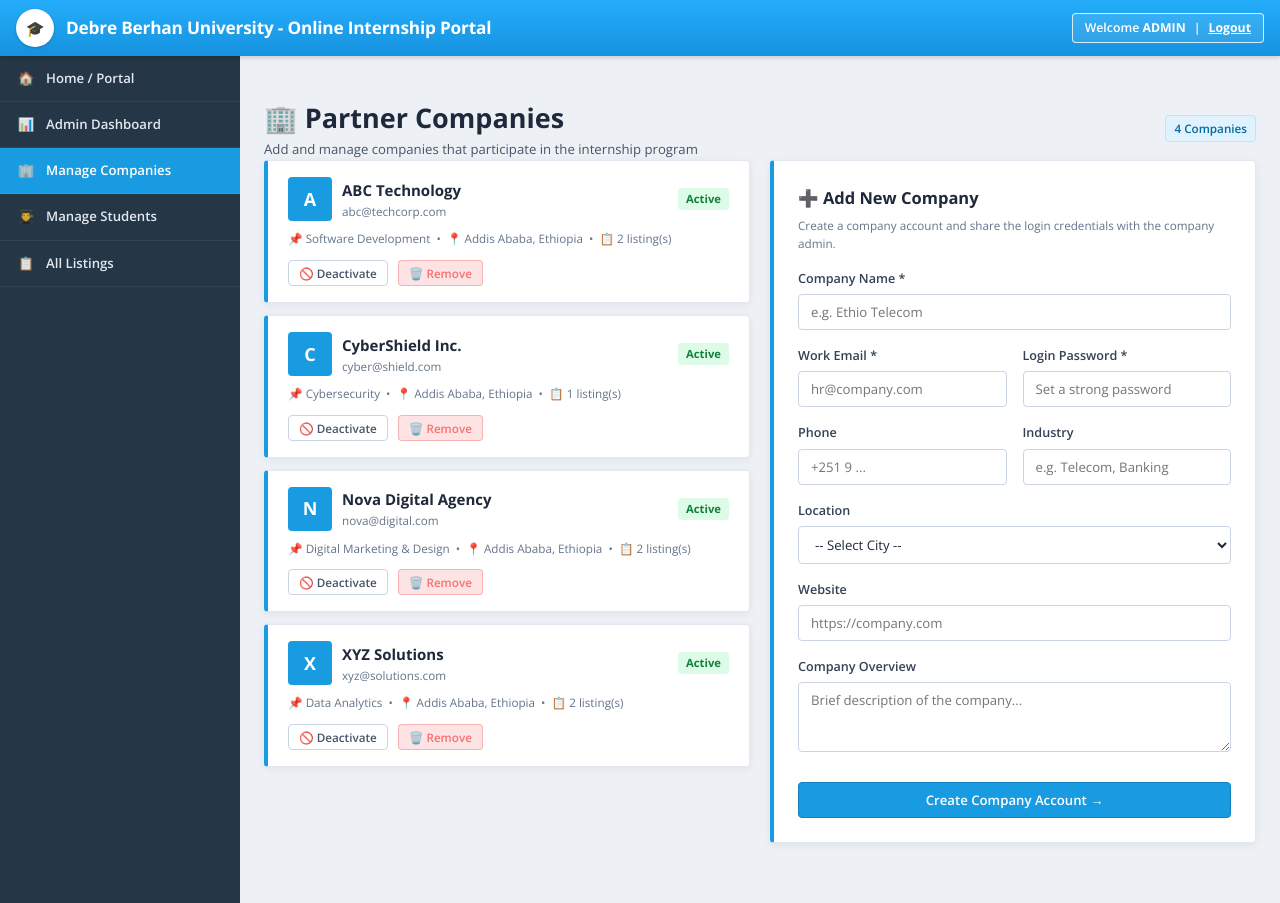
After one commit to Ruhama27/internship-portal, a Flask app: page /admin/companies in a window 1280 px wide. The commit adds this page. Run offline with Flask 3, Linux system fonts and the light colour scheme; a user stored in the database is signed in.

Commit message:
feat: three-role system - university admin manages companies, remove self-registration, fix errors

```diff
--- a/app.py
+++ b/app.py
@@ -22,7 +22,7 @@ def create_app():
 
     @login_manager.user_loader
     def load_user(user_id):
-        return User.query.get(int(user_id))
+        return db.session.get(User, int(user_id))
 
     # Register blueprints
     from routes.auth        import auth_bp
--- a/models.py
+++ b/models.py
@@ -181,7 +181,6 @@ class Application(db.Model):
     cover_letter = db.Column(db.Text)
     status       = db.Column(db.String(30), default='pending')
     # pending / interview / accepted / rejected
-    match_score  = db.Column(db.Float)
     applied_at   = db.Column(db.DateTime, default=datetime.utcnow)
     updated_at   = db.Column(db.DateTime, default=datetime.utcnow, onupdate=datetime.utcnow)
 
--- a/routes/admin.py
+++ b/routes/admin.py
@@ -5,50 +5,152 @@ from models import db, User, StudentProfile, CompanyProfile, Internship, Applica
 admin_bp = Blueprint('admin', __name__)
 
 
+# ─── Dashboard ────────────────────────────────────────────────────────────────
+
 @admin_bp.route('/dashboard')
 @admin_required
 def dashboard():
     stats = {
-        'students':     StudentProfile.query.count(),
-        'companies':    CompanyProfile.query.count(),
-        'internships':  Internship.query.count(),
+        'students':           StudentProfile.query.count(),
+        'companies':          CompanyProfile.query.count(),
+        'internships':        Internship.query.count(),
         'active_internships': Internship.query.filter_by(is_active=True).count(),
-        'applications': Application.query.count(),
-        'accepted':     Application.query.filter_by(status='accepted').count(),
-        'users':        User.query.count(),
+        'applications':       Application.query.count(),
+        'pending':            Application.query.filter_by(status='pending').count(),
+        'accepted':           Application.query.filter_by(status='accepted').count(),
     }
     recent_apps = (Application.query
                    .order_by(Application.applied_at.desc())
-                   .limit(10).all())
+                   .limit(8).all())
     recent_internships = (Internship.query
                           .order_by(Internship.created_at.desc())
-                          .limit(10).all())
+                          .limit(8).all())
     return render_template('admin/dashboard.html',
                            stats=stats,
                            recent_apps=recent_apps,
                            recent_internships=recent_internships)
 
 
-@admin_bp.route('/users')
+# ─── Company Management ───────────────────────────────────────────────────────
+
+@admin_bp.route('/companies')
 @admin_required
-def users():
-    all_users = User.query.order_by(User.created_at.desc()).all()
-    return render_template('admin/users.html', users=all_users)
+def companies():
+    """List all companies and the Add Company form."""
+    all_companies = (CompanyProfile.query
+                     .join(User, User.id == CompanyProfile.user_id)
+                     .order_by(CompanyProfile.company_name)
+                     .all())
+    return render_template('admin/companies.html', companies=all_companies)
 
 
-@admin_bp.route('/user/<int:user_id>/toggle', methods=['POST'])
+@admin_bp.route('/companies/add', methods=['POST'])
 @admin_required
-def toggle_user(user_id):
-    user = User.query.get_or_404(user_id)
+def add_company():
+    """University admin creates a new company account."""
+    company_name  = request.form.get('company_name', '').strip()
+    work_email    = request.form.get('work_email', '').strip().lower()
+    password      = request.form.get('password', '').strip()
+    phone         = request.form.get('phone', '').strip()
+    website       = request.form.get('website', '').strip()
+    location      = request.form.get('location', '').strip()
+    industry      = request.form.get('industry', '').strip()
+    description   = request.form.get('description', '').strip()
+
+    if not company_name or not work_email or not password:
+        flash('Company name, work email and password are required.', 'danger')
+        return redirect(url_for('admin.companies'))
+
+    if User.query.filter_by(email=work_email).first():
+        flash(f'Email "{work_email}" is already registered in the system.', 'danger')
+        return redirect(url_for('admin.companies'))
+
+    user = User(email=work_email, role='company')
+    user.set_password(password)
+    db.session.add(user)
+    db.session.flush()
+
+    profile = CompanyProfile(
+        user_id      = user.id,
+        company_name = company_name,
+        phone        = phone,
+        website      = website,
+        location     = location,
+        industry     = industry,
+        description  = description,
+        contact_email= work_email,
+    )
+    db.session.add(profile)
+    db.session.commit()
+    flash(f'Company "{company_name}" has been added. They can now log in with {work_email}.', 'success')
+    return redirect(url_for('admin.companies'))
+
+
+@admin_bp.route('/companies/<int:company_id>/toggle', methods=['POST'])
+@admin_required
+def toggle_company(company_id):
+    """Activate or deactivate a company account."""
+    profile = CompanyProfile.query.get_or_404(company_id)
+    user = profile.user
     user.is_active = not user.is_active
     db.session.commit()
     status = 'activated' if user.is_active else 'deactivated'
-    flash(f'User {user.email} has been {status}.', 'info')
-    return redirect(url_for('admin.users'))
+    flash(f'Company "{profile.company_name}" has been {status}.', 'info')
+    return redirect(url_for('admin.companies'))
 
+
+@admin_bp.route('/companies/<int:company_id>/remove', methods=['POST'])
+@admin_required
+def remove_company(company_id):
+    """Permanently remove a company and all their data."""
+    profile = CompanyProfile.query.get_or_404(company_id)
+    company_name = profile.company_name
+    user = profile.user
+    # Cascades will delete profile + internships + applications
+    db.session.delete(user)
+    db.session.commit()
+    flash(f'Company "{company_name}" and all their data have been permanently removed.', 'warning')
+    return redirect(url_for('admin.companies'))
+
+
+# ─── Student Management ───────────────────────────────────────────────────────
+
+@admin_bp.route('/students')
+@admin_required
+def students():
+    """List all students."""
+    all_students = (StudentProfile.query
+                    .join(User, User.id == StudentProfile.user_id)
+                    .order_by(StudentProfile.full_name)
+                    .all())
+    return render_template('admin/students.html', students=all_students)
+
+
+@admin_bp.route('/students/<int:student_id>/toggle', methods=['POST'])
+@admin_required
+def toggle_student(student_id):
+    """Activate or deactivate a student account."""
+    profile = StudentProfile.query.get_or_404(student_id)
+    user = profile.user
+    user.is_active = not user.is_active
+    db.session.commit()
+    status = 'activated' if user.is_active else 'deactivated'
+    flash(f'Student "{profile.full_name or user.email}" has been {status}.', 'info')
+    return redirect(url_for('admin.students'))
+
+
+# ─── Internships Overview ─────────────────────────────────────────────────────
 
 @admin_bp.route('/internships')
 @admin_required
 def internships():
     all_internships = Internship.query.order_by(Internship.created_at.desc()).all()
     return render_template('admin/internships.html', internships=all_internships)
+
+
+# ─── Users (legacy redirect) ──────────────────────────────────────────────────
+
+@admin_bp.route('/users')
+@admin_required
+def users():
+    return redirect(url_for('admin.students'))
--- a/routes/company.py
+++ b/routes/company.py
@@ -3,7 +3,6 @@ from flask import (Blueprint, render_template, redirect, url_for,
 from flask_login import current_user
 from decorators import company_required
 from models import db, Internship, Skill, Interest, Application, StudentProfile
-from matching import compute_match
 
 company_bp = Blueprint('company', __name__)
 
@@ -195,7 +194,7 @@ def applicants(internship_id):
     internship = Internship.query.filter_by(id=internship_id, company_id=company.id).first_or_404()
     apps = (Application.query
             .filter_by(internship_id=internship_id)
-            .order_by(Application.match_score.desc())
+            .order_by(Application.applied_at.desc())
             .all())
     return render_template('company/applicants.html',
                            company=company,
--- /dev/null
+++ b/templates/admin/companies.html
@@ -0,0 +1,145 @@
+{% extends 'base.html' %}
+{% block title %}Manage Companies — DBU Internship Portal{% endblock %}
+
+{% block content %}
+<div class="container section-sm">
+
+  <div class="page-header flex-between">
+    <div>
+      <h2>🏢 Partner Companies</h2>
+      <p class="text-sm">Add and manage companies that participate in the internship program</p>
+    </div>
+    <span class="tag primary">{{ companies|length }} Companies</span>
+  </div>
+
+  <div class="grid-2 gap-4" style="align-items: start;">
+
+    <!-- ── Company List ─────────────────────────────────────────── -->
+    <div>
+      {% if companies %}
+        {% for company in companies %}
+          <div class="card mb-3" style="padding: 16px 20px;">
+            <div class="flex-between mb-2">
+              <div class="flex-gap">
+                <div class="company-logo" style="width:44px;height:44px;font-size:1.2rem;">
+                  {{ company.company_name[0] if company.company_name else '?' }}
+                </div>
+                <div>
+                  <div class="font-bold">{{ company.company_name }}</div>
+                  <div class="text-xs text-muted">{{ company.user.email }}</div>
+                </div>
+              </div>
+              {% if company.user.is_active %}
+                <span class="status-badge status-accepted">Active</span>
+              {% else %}
+                <span class="status-badge status-rejected">Inactive</span>
+              {% endif %}
+            </div>
+
+            <div class="text-xs text-muted mb-3">
+              {% if company.industry %}📌 {{ company.industry }}{% endif %}
+              {% if company.location %} &nbsp;•&nbsp; 📍 {{ company.location }}{% endif %}
+              &nbsp;•&nbsp; 📋 {{ company.internships|length }} listing(s)
+            </div>
+
+            <div class="flex-gap">
+              <!-- Toggle Active/Inactive -->
+              <form method="POST" action="{{ url_for('admin.toggle_company', company_id=company.id) }}" style="margin:0;">
+                {% if company.user.is_active %}
+                  <button type="submit" class="btn btn-ghost btn-sm" onclick="return confirm('Deactivate {{ company.company_name }}? They will not be able to log in.')">
+                    🚫 Deactivate
+                  </button>
+                {% else %}
+                  <button type="submit" class="btn btn-outline btn-sm">
+                    ✅ Activate
+                  </button>
+                {% endif %}
+              </form>
+
+              <!-- Remove Company -->
+              <form method="POST" action="{{ url_for('admin.remove_company', company_id=company.id) }}" style="margin:0;">
+                <button type="submit" class="btn btn-sm" style="background: rgba(239,68,68,0.15); color: #f87171; border: 1px solid rgba(239,68,68,0.3);"
+                  onclick="return confirm('Permanently remove {{ company.company_name }} and ALL their internship listings? This cannot be undone.')">
+                  🗑️ Remove
+                </button>
+              </form>
+            </div>
+          </div>
+        {% endfor %}
+      {% else %}
+        <div class="empty-state">
+          <div class="empty-icon">🏢</div>
+          <h3 class="empty-title">No companies yet</h3>
+          <p class="empty-desc">Use the form to add the first partner company.</p>
+        </div>
+      {% endif %}
+    </div>
+
+    <!-- ── Add Company Form ────────────────────────────────────── -->
+    <div class="card card-glow" style="position: sticky; top: 20px;">
+      <h3 class="card-title mb-1">➕ Add New Company</h3>
+      <p class="text-xs text-muted mb-4">Create a company account and share the login credentials with the company admin.</p>
+
+      <form method="POST" action="{{ url_for('admin.add_company') }}">
+
+        <div class="form-group">
+          <label class="form-label">Company Name <span style="color:var(--color-danger)">*</span></label>
+          <input type="text" name="company_name" class="form-control" placeholder="e.g. Ethio Telecom" required>
+        </div>
+
+        <div class="form-row">
+          <div class="form-group">
+            <label class="form-label">Work Email <span style="color:var(--color-danger)">*</span></label>
+            <input type="email" name="work_email" class="form-control" placeholder="hr@company.com" required>
+          </div>
+          <div class="form-group">
+            <label class="form-label">Login Password <span style="color:var(--color-danger)">*</span></label>
+            <input type="text" name="password" class="form-control" placeholder="Set a strong password" required>
+          </div>
+        </div>
+
+        <div class="form-row">
+          <div class="form-group">
+            <label class="form-label">Phone</label>
+            <input type="text" name="phone" class="form-control" placeholder="+251 9 ...">
+          </div>
+          <div class="form-group">
+            <label class="form-label">Industry</label>
+            <input type="text" name="industry" class="form-control" placeholder="e.g. Telecom, Banking">
+          </div>
+        </div>
+
+        <div class="form-group">
+          <label class="form-label">Location</label>
+          <select name="location" class="form-control">
+            <option value="">-- Select City --</option>
+            {% set cities = [
+              'Addis Ababa', 'Adama (Nazret)', 'Arba Minch', 'Asella', 'Axum',
+              'Bahir Dar', 'Bishoftu (Debre Zeit)', 'Debre Berhan', 'Debre Markos',
+              'Dessie', 'Dilla', 'Dire Dawa', 'Gondar', 'Harar', 'Hawassa',
+              'Hosaena', 'Jijiga', 'Jimma', 'Lalibela', 'Mekelle', 'Nekemte',
+              'Shashamane', 'Shire', 'Sodo', 'Woldia', 'Wolaita Sodo'
+            ] %}
+            {% for city in cities %}
+              <option value="{{ city }}, Ethiopia">{{ city }}</option>
+            {% endfor %}
+          </select>
+        </div>
+
+        <div class="form-group">
+          <label class="form-label">Website</label>
+          <input type="url" name="website" class="form-control" placeholder="https://company.com">
+        </div>
+
+        <div class="form-group">
+          <label class="form-label">Company Overview</label>
+          <textarea name="description" class="form-control" style="min-height: 70px;" placeholder="Brief description of the company..."></textarea>
+        </div>
+
+        <button type="submit" class="btn btn-primary btn-block mt-2">Create Company Account →</button>
+      </form>
+    </div>
+
+  </div>
+</div>
+{% endblock %}
--- a/templates/base.html
+++ b/templates/base.html
@@ -10,7 +10,7 @@
 </head>
 <body>
 
-  <!-- Top Blue Header Bar (Matching DBU Student Portal layout) -->
+  <!-- Top Blue Header Bar -->
   <header class="portal-header">
     <div class="portal-brand">
       <div class="dbu-logo-badge">
@@ -27,9 +27,7 @@
       {% else %}
         <a href="{{ url_for('auth.login') }}">Login</a>
         <span>|</span>
-        <a href="{{ url_for('auth.register_student') }}">Register Student</a>
-        <span>|</span>
-        <a href="{{ url_for('auth.register_company') }}">Company Portal</a>
+        <a href="{{ url_for('auth.register_student') }}">Student Register</a>
       {% endif %}
     </div>
   </header>
@@ -45,19 +43,21 @@
           </div>
         </a>
 
-        <a href="{{ url_for('internship.search') }}" class="portal-sidebar-link {% if request.endpoint == 'internship.search' %}active{% endif %}">
-          <div class="link-left">
-            <span class="link-icon">🔍</span>
-            <span>Find Internships</span>
-          </div>
-        </a>
+        {% if current_user.is_authenticated %}
 
-        {% if current_user.is_authenticated %}
+          {# ── STUDENT NAVIGATION ── #}
           {% if current_user.role == 'student' %}
+            <a href="{{ url_for('internship.search') }}" class="portal-sidebar-link {% if request.endpoint == 'internship.search' %}active{% endif %}">
+              <div class="link-left">
+                <span class="link-icon">🔍</span>
+                <span>Find Internships</span>
+              </div>
+            </a>
+
             <a href="{{ url_for('student.dashboard') }}" class="portal-sidebar-link {% if request.endpoint == 'student.dashboard' %}active{% endif %}">
               <div class="link-left">
-                <span class="link-icon">⚡</span>
-                <span>Recommended Internships</span>
+                <span class="link-icon">📊</span>
+                <span>My Dashboard</span>
               </div>
             </a>
 
@@ -82,6 +82,7 @@
               </div>
             </a>
 
+          {# ── COMPANY NAVIGATION ── #}
           {% elif current_user.role == 'company' %}
             <a href="{{ url_for('company.dashboard') }}" class="portal-sidebar-link {% if request.endpoint == 'company.dashboard' %}active{% endif %}">
               <div class="link-left">
@@ -104,6 +105,7 @@
               </div>
             </a>
 
+          {# ── UNIVERSITY ADMIN NAVIGATION ── #}
           {% elif current_user.role == 'admin' %}
             <a href="{{ url_for('admin.dashboard') }}" class="portal-sidebar-link {% if request.endpoint == 'admin.dashboard' %}active{% endif %}">
               <div class="link-left">
@@ -112,32 +114,47 @@
               </div>
             </a>
 
-            <a href="{{ url_for('admin.users') }}" class="portal-sidebar-link {% if request.endpoint == 'admin.users' %}active{% endif %}">
+            <a href="{{ url_for('admin.companies') }}" class="portal-sidebar-link {% if request.endpoint in ['admin.companies', 'admin.add_company'] %}active{% endif %}">
               <div class="link-left">
-                <span class="link-icon">👥</span>
-                <span>User Management</span>
+                <span class="link-icon">🏢</span>
+                <span>Manage Companies</span>
+              </div>
+            </a>
+
+            <a href="{{ url_for('admin.students') }}" class="portal-sidebar-link {% if request.endpoint == 'admin.students' %}active{% endif %}">
+              <div class="link-left">
+                <span class="link-icon">👨‍🎓</span>
+                <span>Manage Students</span>
               </div>
             </a>
 
             <a href="{{ url_for('admin.internships') }}" class="portal-sidebar-link {% if request.endpoint == 'admin.internships' %}active{% endif %}">
               <div class="link-left">
                 <span class="link-icon">📋</span>
-                <span>Manage Listings</span>
+                <span>All Listings</span>
               </div>
             </a>
+
           {% endif %}
 
         {% else %}
+          {# ── GUEST NAVIGATION ── #}
+          <a href="{{ url_for('internship.search') }}" class="portal-sidebar-link {% if request.endpoint == 'internship.search' %}active{% endif %}">
+            <div class="link-left">
+              <span class="link-icon">🔍</span>
+              <span>Browse Internships</span>
+            </div>
+          </a>
           <a href="{{ url_for('auth.register_student') }}" class="portal-sidebar-link">
             <div class="link-left">
-              <span class="link-icon">👨🎓</span>
+              <span class="link-icon">👨‍🎓</span>
               <span>Student Registration</span>
             </div>
           </a>
-          <a href="{{ url_for('auth.register_company') }}" class="portal-sidebar-link">
+          <a href="{{ url_for('auth.login') }}" class="portal-sidebar-link">
             <div class="link-left">
-              <span class="link-icon">🏢</span>
-              <span>Company Registration</span>
+              <span class="link-icon">🔐</span>
+              <span>Login</span>
             </div>
           </a>
         {% endif %}
@@ -161,7 +178,6 @@
   </div>
 
   <script src="{{ url_for('static', filename='js/main.js') }}"></script>
-  <script src="{{ url_for('static', filename='js/match.js') }}"></script>
   {% block extra_js %}{% endblock %}
 </body>
 </html>
```
Also changed, not shown: routes/auth.py (+5 -46 lines), templates/admin/dashboard.html (+40 -21 lines), templates/admin/students.html (added, +80 -0 lines), templates/auth/login.html (+12 -13 lines), templates/landing.html (+7 -6 lines).
